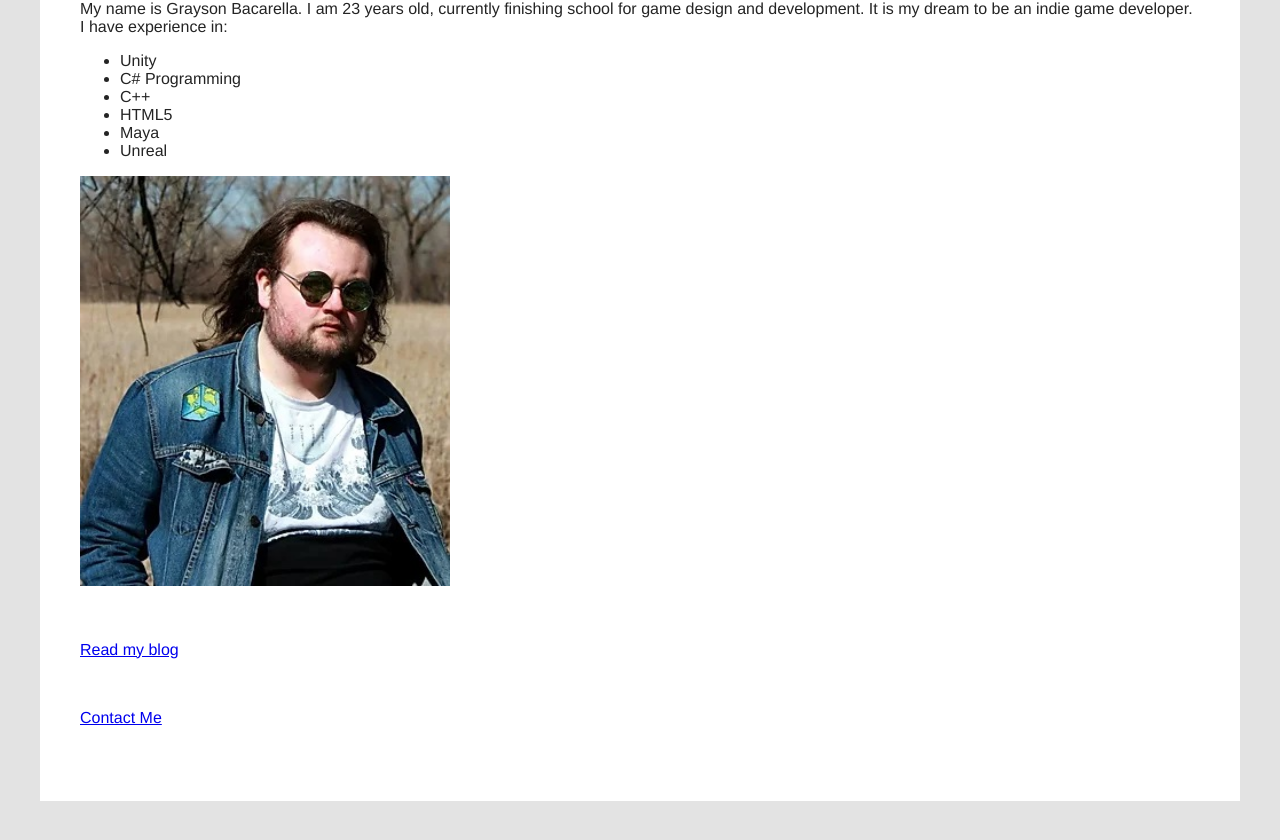
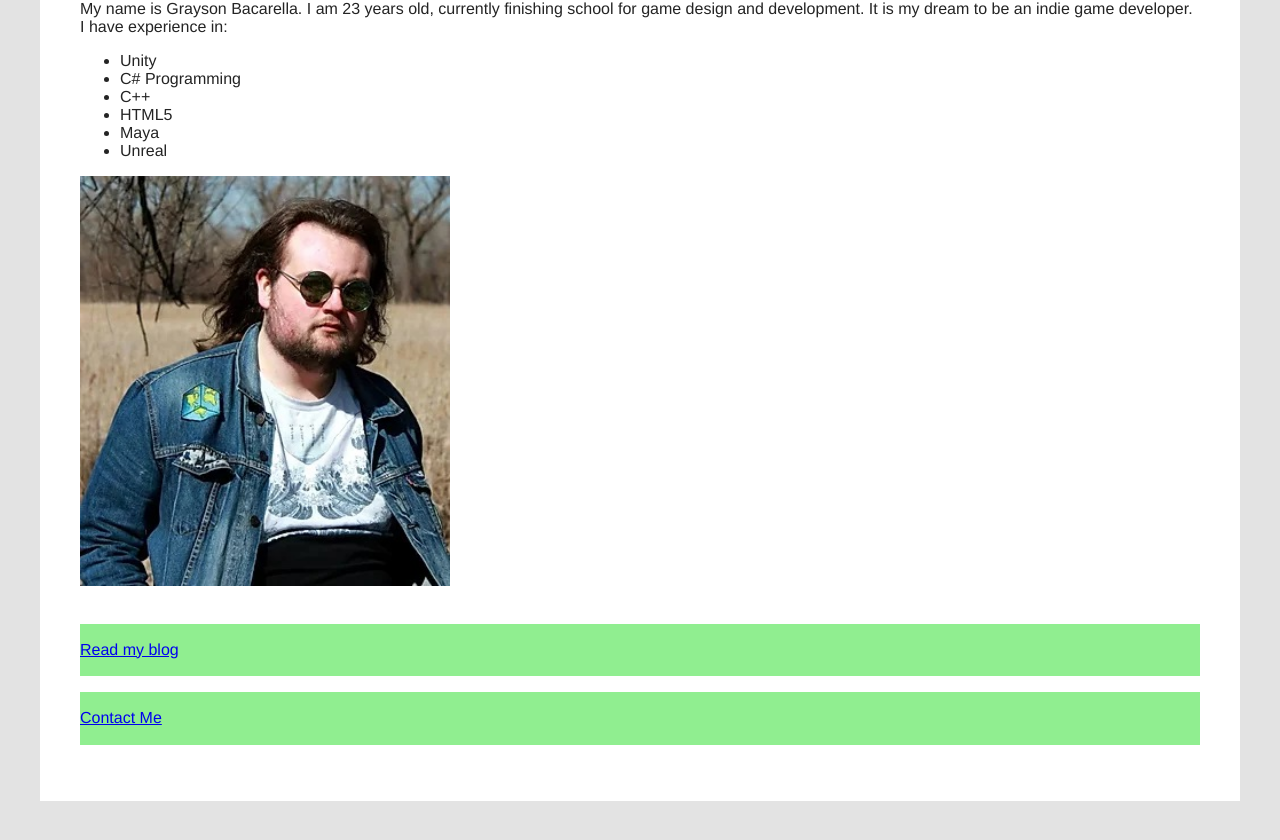
Before and after one commit to Graysonbac/mi349_blog, a plain HTML site: page about.html in a window 1280 px wide. Shown: the part 140-980 px from the top of the page. Drawn offline with Linux system fonts and the light colour scheme.

Commit message:
position sticky test

```diff
--- a/style.css
+++ b/style.css
@@ -29,3 +29,8 @@ img {
     width: 33%;
     height: 33%;
 }
+
+.link {
+    position: sticky;
+    background-color:lightgreen;
+}
```
